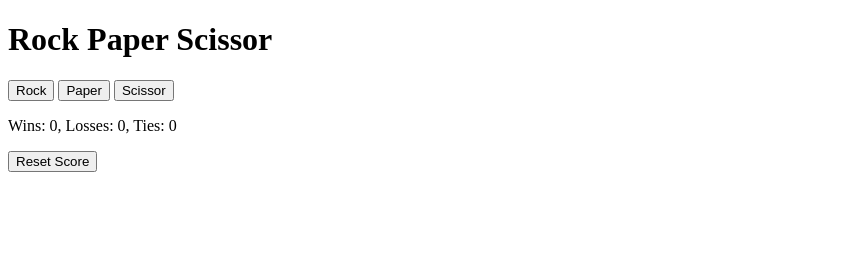
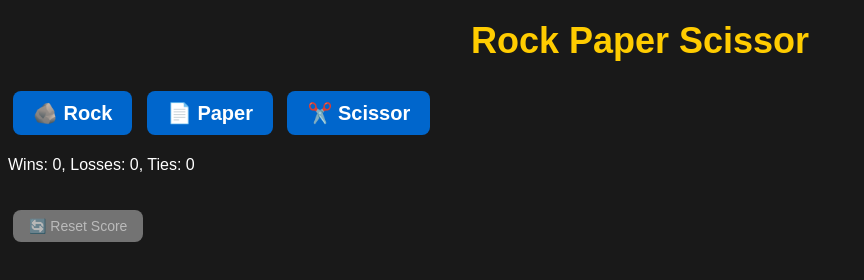
Before and after one commit to ZENFALLACY/Rock-paper-scissor, a plain HTML site: page index.html in a window 1280 px wide. Shown: the whole page, without its empty margins (0-864 px from the left). Drawn offline with Linux system fonts and the light colour scheme.

Commit message:
adding emoji and css

```diff
--- a/index.html
+++ b/index.html
@@ -7,22 +7,22 @@
     <link rel="stylesheet" href="style.css">
 </head>
 <body>
-    <h1>Rock Paper Scissor</h1>
+    <h1 class="title">Rock Paper Scissor</h1>
     <button id="rock" onclick="
         Playgame('Rock')
-    ">Rock</button>
+    ">🪨 Rock</button>
     <button id="paper" onclick="
         Playgame('Paper')
-    ">Paper</button>
+    ">📄 Paper</button>
     <button id="scissor" onclick="
         Playgame('Scissor')
-    ">Scissor</button>
+    ">✂️ Scissor</button>
     <p class="js-result"></p>
     <p class="js-move"></p>
     <p class="js-score"></p>
     <button id="Reset" onclick="
         Reset()
-    ">Reset Score</button>
+    ">🔄 Reset Score</button>
 
     <script src="script.js"></script>
 </body>
--- a/script.js
+++ b/script.js
@@ -53,7 +53,8 @@ function Playgame(Playermove){
 
     updateScoreElement();
 
-    document.querySelector('.js-move').innerHTML = `You picked ${Playermove}. Computer picked ${Computermove}.`;
+    const emojiMap = { 'Rock': '🪨', 'Paper': '📄', 'Scissor': '✂️' };
+    document.querySelector('.js-move').innerHTML = `You picked ${emojiMap[Playermove]} ${Playermove}. Computer picked ${emojiMap[Computermove]} ${Computermove}.`;
 
     document.querySelector('.js-result').innerHTML = result;
 
--- a/style.css
+++ b/style.css
@@ -0,0 +1,51 @@
+body{
+    background-color: rgb(25, 25, 25);
+    font-family: 'Arial', sans-serif;
+    color: white
+}
+.title {
+    text-align: center;
+    margin-top: 20px;
+    font-size: 36px;
+    color: #ffcc00;
+}
+
+button {
+    font-size: 18px;
+    padding: 10px 20px;
+    margin: 5px;
+    border: none;
+    border-radius: 8px;
+    background-color: #444;
+    color: white;
+    cursor: pointer;
+    transition: all 0.3s ease;
+}
+
+button:hover {
+    background-color: #666;
+    transform: scale(1.05);
+}
+
+#rock, #paper, #scissor {
+    background-color: #0066cc;
+    font-weight: bold;
+    font-size: 20px;
+}
+
+#rock:hover, #paper:hover, #scissor:hover {
+    background-color: #0052a3;
+}
+
+#Reset {
+    background-color: #999;
+    font-size: 14px;
+    padding: 8px 16px;
+    opacity: 0.7;
+    margin-top: 20px;
+}
+
+#Reset:hover {
+    opacity: 1;
+    background-color: #777;
+}
```
